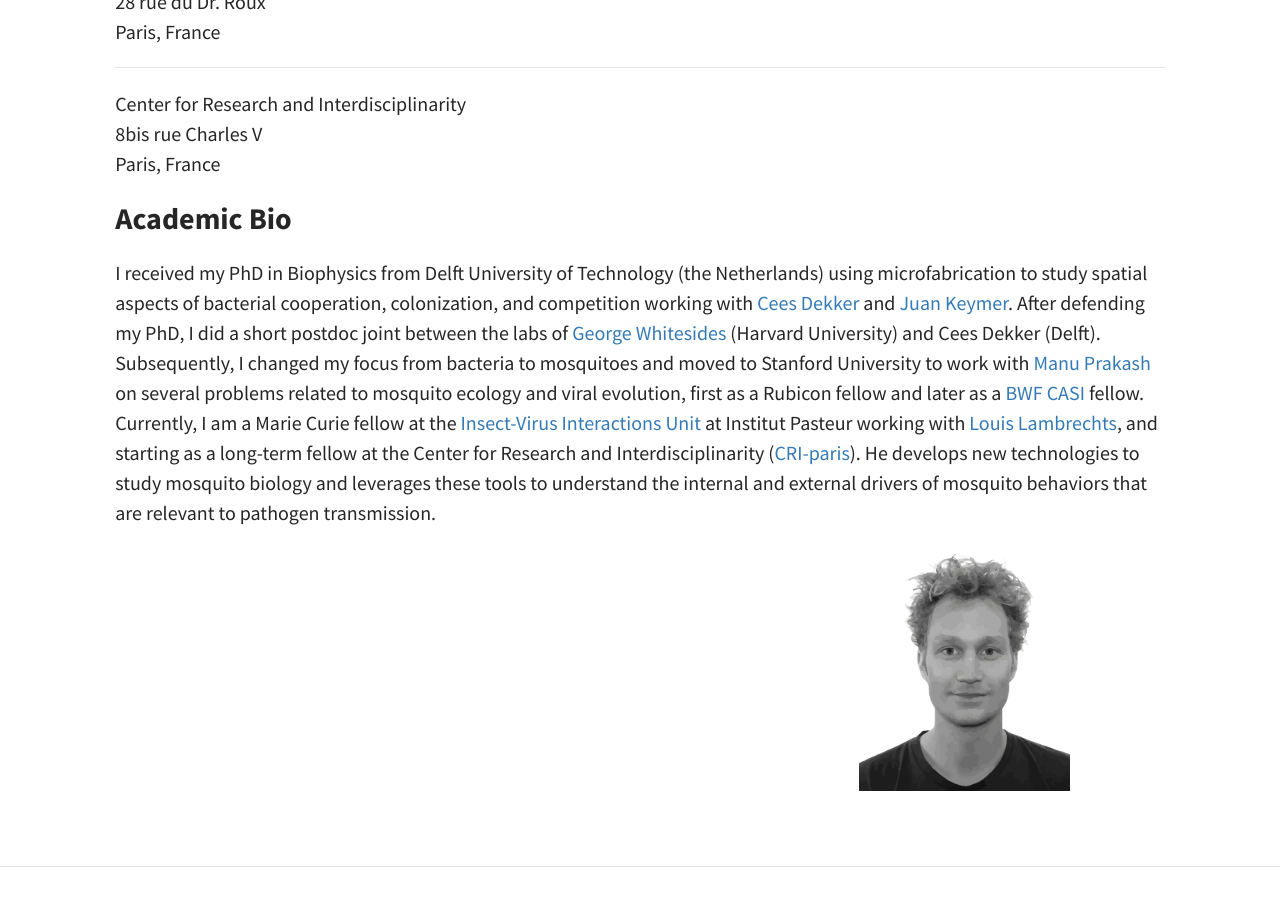
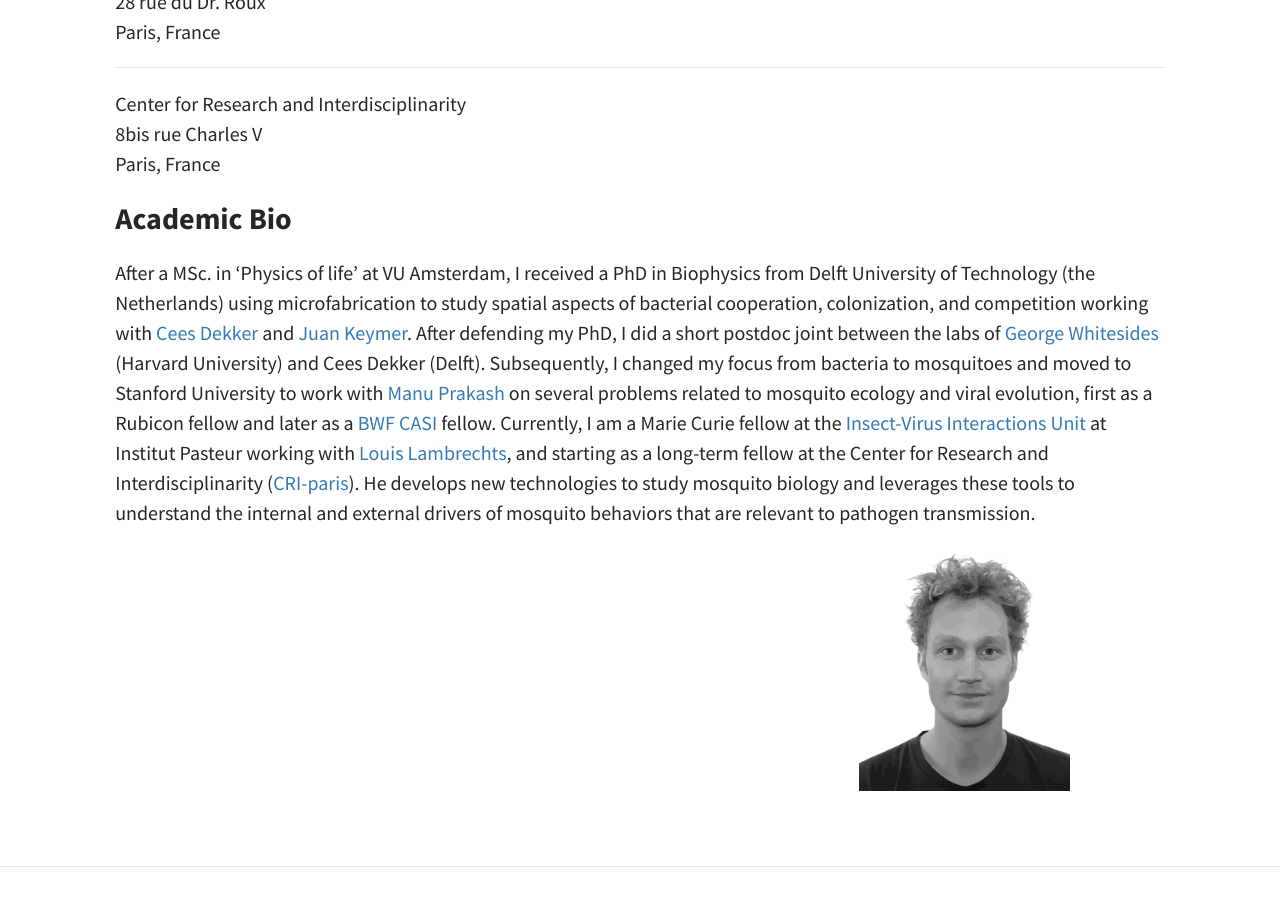
Before and after one commit to felixhol/felixhol.github.io, a Jekyll site: the page built from pages/01Bio.md, in a window 1280 px wide and 900 px high, scrolled down 504 px. Built offline with Jekyll 4.4.1, drawn with Linux system fonts in a browser that asks for light colours.

Commit message:
added info

```diff
--- a/pages/01Bio.md
+++ b/pages/01Bio.md
@@ -24,7 +24,7 @@ Paris, France
 
 ### Academic Bio
 
-I received my PhD in Biophysics from Delft University of Technology (the Netherlands) using microfabrication to study spatial aspects of bacterial cooperation, colonization, and competition working with [Cees Dekker](https://ceesdekkerlab.nl/) and [Juan Keymer](http://keymerlab.nl/www/). After defending my PhD, I did a short postdoc  joint between the labs of [George Whitesides](https://gmwgroup.harvard.edu/) (Harvard University) and Cees Dekker (Delft). Subsequently, I changed my focus from bacteria to mosquitoes and moved to Stanford University to work with [Manu Prakash](http://web.stanford.edu/group/prakash-lab/cgi-bin/labsite/) on several problems related to mosquito ecology and viral evolution, first as a Rubicon fellow and later as a [BWF CASI](https://www.bwfund.org/grant-programs/interfaces-science/career-awards-scientific-interface) fellow. Currently, I am a Marie Curie fellow at the [Insect-Virus Interactions Unit](https://research.pasteur.fr/en/team/insect-virus-interactions/) at Institut Pasteur working with [Louis Lambrechts](https://research.pasteur.fr/en/member/louis-lambrechts/), and starting as a long-term fellow at the Center for Research and Interdisciplinarity ([CRI-paris](https://cri-paris.org/)). He develops new technologies to study mosquito biology and leverages these tools to understand the internal and external drivers of mosquito behaviors that are relevant to pathogen transmission.
+After a MSc. in 'Physics of life' at VU Amsterdam, I received a PhD in Biophysics from Delft University of Technology (the Netherlands) using microfabrication to study spatial aspects of bacterial cooperation, colonization, and competition working with [Cees Dekker](https://ceesdekkerlab.nl/) and [Juan Keymer](http://keymerlab.nl/www/). After defending my PhD, I did a short postdoc  joint between the labs of [George Whitesides](https://gmwgroup.harvard.edu/) (Harvard University) and Cees Dekker (Delft). Subsequently, I changed my focus from bacteria to mosquitoes and moved to Stanford University to work with [Manu Prakash](http://web.stanford.edu/group/prakash-lab/cgi-bin/labsite/) on several problems related to mosquito ecology and viral evolution, first as a Rubicon fellow and later as a [BWF CASI](https://www.bwfund.org/grant-programs/interfaces-science/career-awards-scientific-interface) fellow. Currently, I am a Marie Curie fellow at the [Insect-Virus Interactions Unit](https://research.pasteur.fr/en/team/insect-virus-interactions/) at Institut Pasteur working with [Louis Lambrechts](https://research.pasteur.fr/en/member/louis-lambrechts/), and starting as a long-term fellow at the Center for Research and Interdisciplinarity ([CRI-paris](https://cri-paris.org/)). He develops new technologies to study mosquito biology and leverages these tools to understand the internal and external drivers of mosquito behaviors that are relevant to pathogen transmission.
 
 
 ![Some Title](../assets/img/felix02.jpg){:style="width: 400px; float: right; margin-right: 0px; margin-top: 6px; margin-left: 0px, margin-bottom: 0px"}
```
